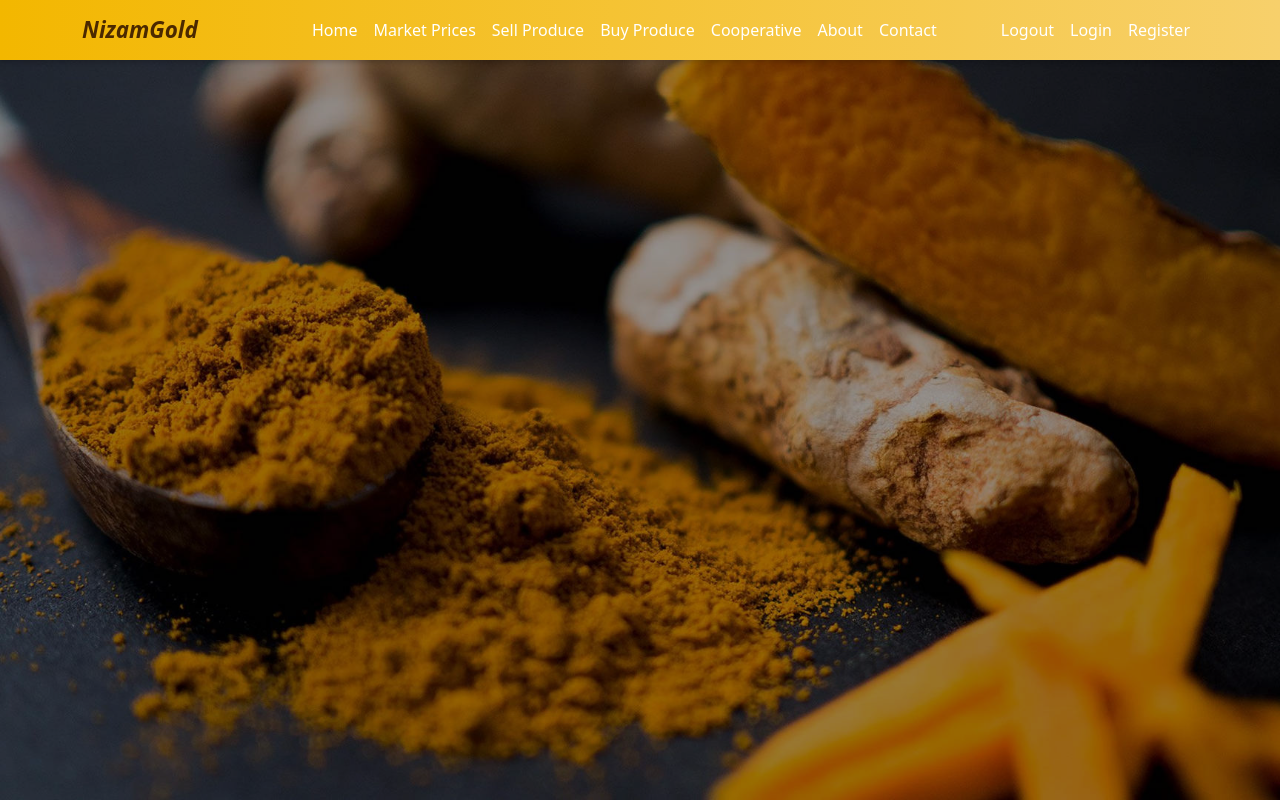
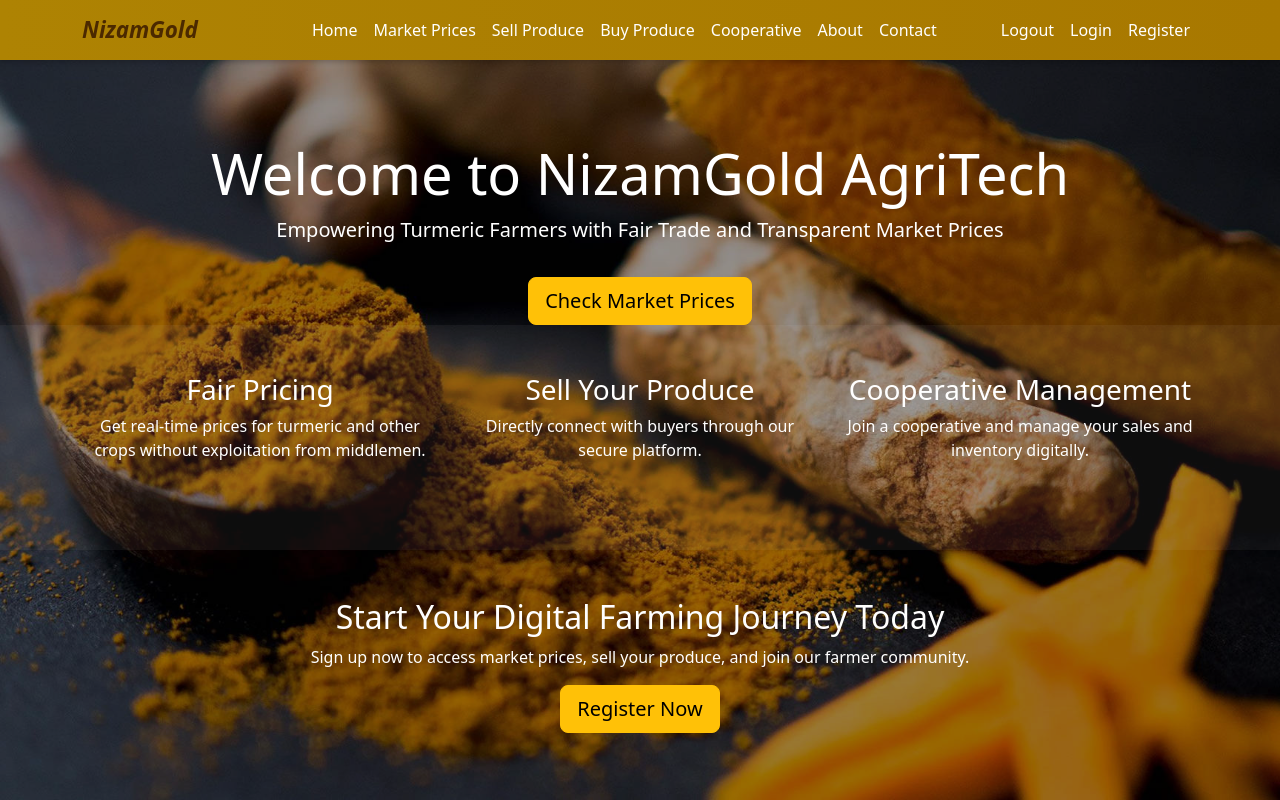
Before and after one commit to Jayesh130106lomate/AgriTech, a Flask app: page / in a window 1280 px wide. Run offline with Flask 3, Linux system fonts and the light colour scheme.

Commit message:
add market price

```diff
--- a/templates/index.html
+++ b/templates/index.html
@@ -11,7 +11,7 @@
   <style>
     /* Custom navbar styling */
     .navbar {
-      background: linear-gradient(90deg, #f3b700, #f7d06b);
+      background: linear-gradient(90deg, #ae8303, #a87800);
       box-shadow: 0 2px 5px rgba(0,0,0,0.2);
     }
     .navbar-brand {
@@ -36,7 +36,7 @@
     }
 
     .navbar-nav .nav-link:hover {
-     background-color: #4CAF50; /* Change to your preferred color */
+     background-color: #2f2801; /* Change to your preferred color */
      border-radius: 50px;        /* Makes it pill-shaped */
      color: white !important;
      box-shadow: 0 4px 12px rgba(0, 0, 0, 0.2);
@@ -102,14 +102,14 @@
           <li class="nav-item">
             <a class="nav-link" href="{{ url_for('about') }}">About</a>
           </li>
-          <li class="nav-item me-4">
+          <li class="nav-item me-5">
             <a class="nav-link" href="{{ url_for('contact') }}">Contact</a>
           </li>
 
 
           <!-- Show only when logged in -->
           <br>
-          <li class="nav-item ms-4" style="color:white;">
+          <li class="nav-item ms-59" style="color:white;">
              <a class="nav-link" href="{{ url_for('logout') }}" style="color:white;">Logout</a>
           </li>
           <li class="nav-item" style="color:white;">
@@ -124,8 +124,45 @@
     </div>
   </nav>
   <!-- 🌾 Navbar End -->
+  <!-- Hero Section -->
+  <section class="hero text-center text-white" style="margin-top: 80px;">
+      <div class="container">
+         <h1 class="display-4">Welcome to NizamGold AgriTech</h1>
+         <p class="lead">Empowering Turmeric Farmers with Fair Trade and Transparent Market Prices</p>
+         <a href="{{ url_for('market_prices') }}" class="btn btn-warning btn-lg mt-3 nav-hover">Check Market Prices</a>
+      </div>
+   </section>
 
-  <!-- Bootstrap JS -->
+  <!-- Features Section -->
+    <section class="features py-5" style="background-color: rgba(255,255,255,0.05);">
+      <div class="container">
+         <div class="row text-center">
+             <div class="col-md-4 mb-4">
+                 <h3>Fair Pricing</h3>
+                 <p>Get real-time prices for turmeric and other crops without exploitation from middlemen.</p>
+             </div>
+             <div class="col-md-4 mb-4">
+                <h3>Sell Your Produce</h3>
+                <p>Directly connect with buyers through our secure platform.</p>
+             </div>
+             <div class="col-md-4 mb-4">
+                 <h3>Cooperative Management</h3>
+                 <p>Join a cooperative and manage your sales and inventory digitally.</p>
+             </div>
+         </div>
+     </div>
+   </section>
+
+   <!-- About / Call to Action -->
+   <section class="cta text-center py-5">
+      <div class="container">
+         <h2>Start Your Digital Farming Journey Today</h2>
+         <p>Sign up now to access market prices, sell your produce, and join our farmer community.</p>
+         <a href="{{ url_for('register') }}" class="btn btn-warning btn-lg nav-hover">Register Now</a>
+      </div>
+   </section>
+
+   <!-- Bootstrap JS -->
   <script src="https://cdn.jsdelivr.net/npm/bootstrap@5.3.3/dist/js/bootstrap.bundle.min.js"></script>
 </body>
 </html>
```
Also changed, not shown: templates/market_price.html (added).
